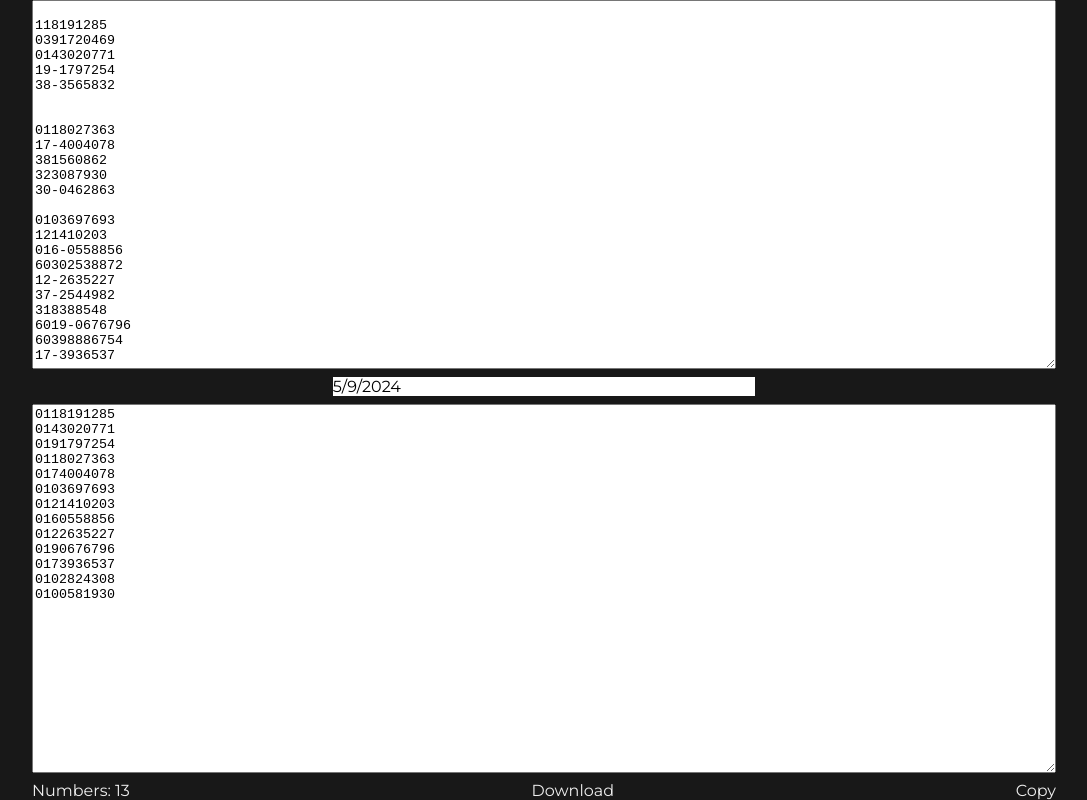
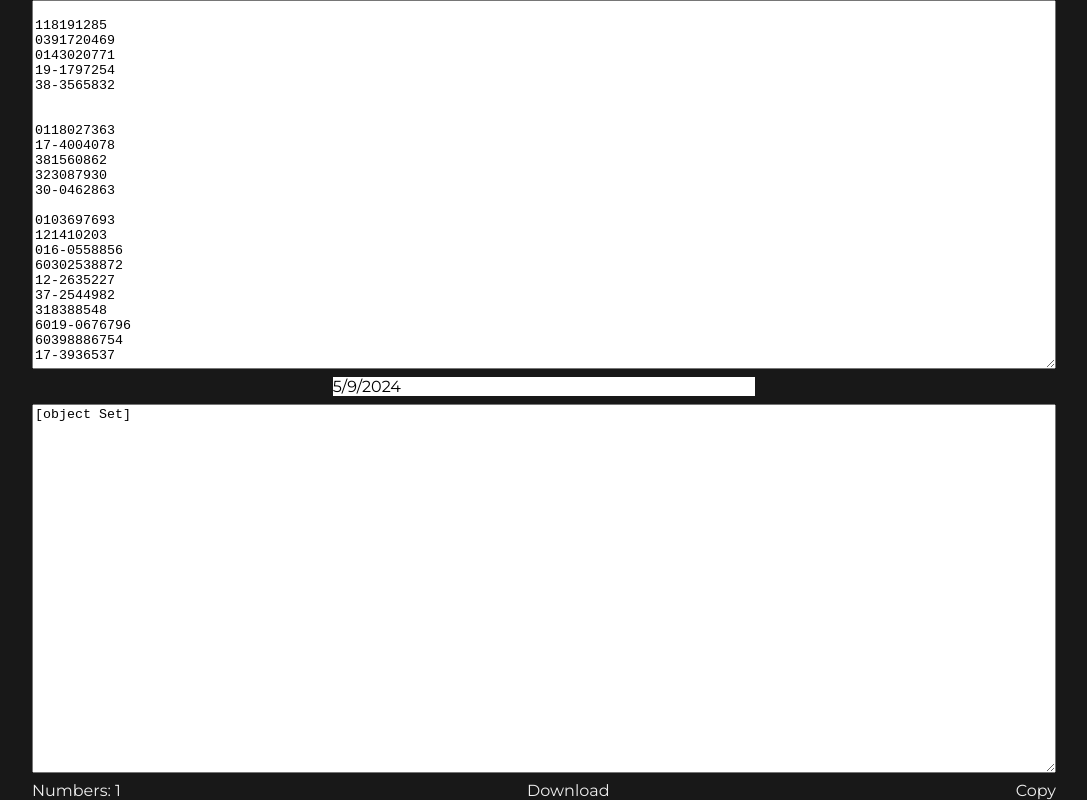
Before and after one commit to Azuriru/Zephy, a SvelteKit app: page /text in a window 1280 px wide. Shown: the whole page, without its empty margins (96-1183 px from the left). Built offline with nearby package versions, Linux system fonts and the light colour scheme.

Commit message:
patch: bugs.

```diff
--- a/src/routes/text/+page.svelte
+++ b/src/routes/text/+page.svelte
@@ -16,9 +16,12 @@
             return `${nosix}${prefix}${dash}${random}`;
         })
         .join('\n');
-    $: output = Array.from(new Set(input.split('\n')))
+    $: output = new Array(new Set(input
+        .split('\n')
         .map((line) => {
-            if (!line || (/[a-z]/).test(line)) return;
+            line = line.replace(/[^0-9]/g, '');
+
+            if (!line) return;
 
             line = line.replace(/^60|^0/, '');
 
@@ -29,9 +32,9 @@
                 .replaceAll('-', '')
                 .replaceAll(' ', '');
         })
-        .filter(Boolean)
-        .join('\n');
-    $: linecount = output.split('\n').length;
+        .filter(Boolean)))
+    .join('\n')
+    $: linecount = output.split('\n').filter(Boolean).length;
     $: download = new Blob([output], { type: 'text/plain' });
 </script>
 
```
